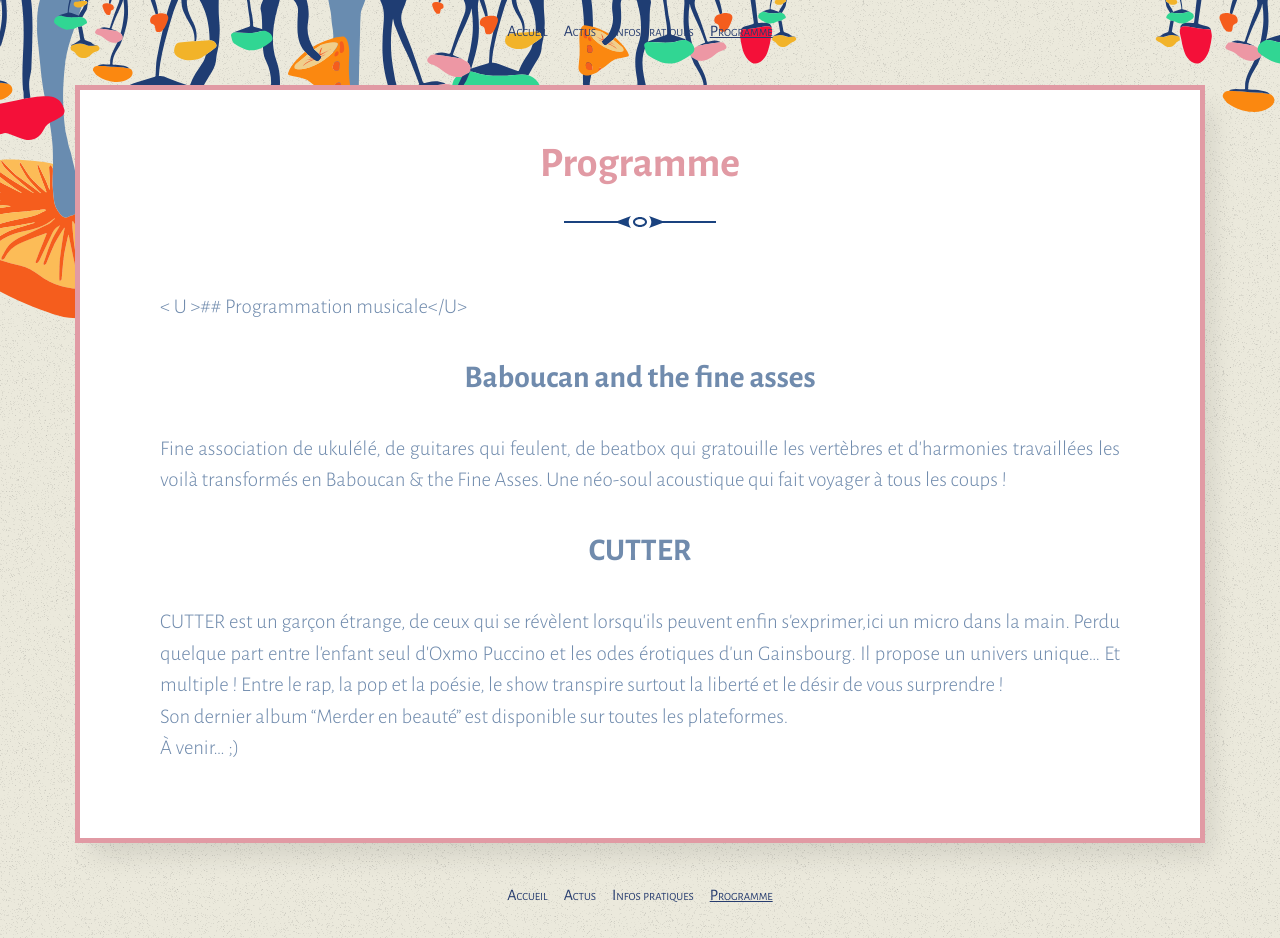
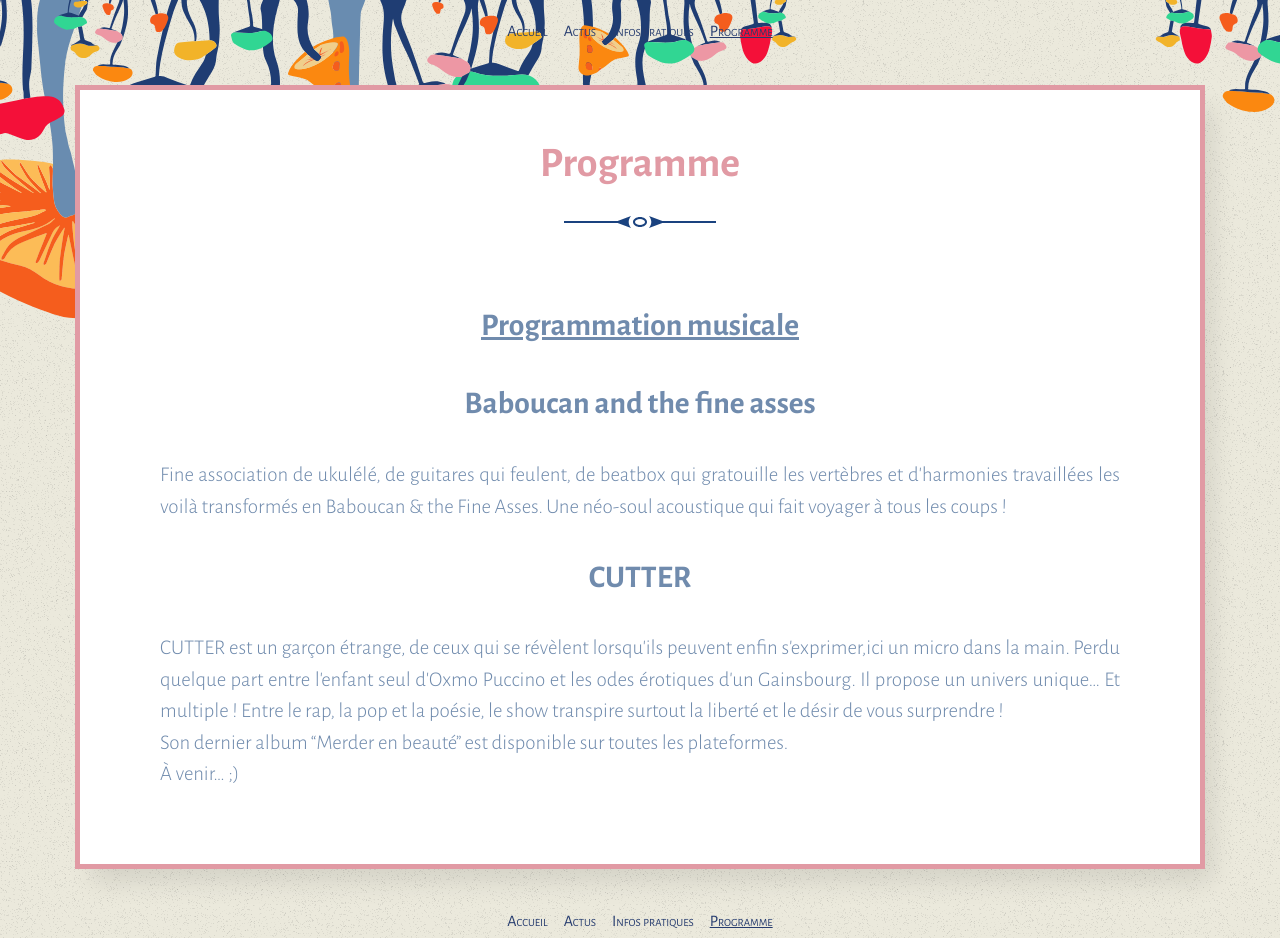
Before and after one commit to Herbes-Folles/Herbes-Folles.github.io, a Jekyll site: the page built from content/programme.md, in a window 1280 px wide. Built offline with Jekyll 4.4.1, drawn with Linux system fonts in a browser that asks for light colours.

```diff
--- a/content/programme.md
+++ b/content/programme.md
@@ -3,7 +3,7 @@ layout: post
 title: Programme
 ---
 
-< U >## Programmation musicale</U>
+## <U>Programmation musicale</U>
 
 ## Baboucan and the fine asses
 Fine association de ukulélé, de guitares qui feulent, de beatbox qui gratouille les vertèbres et d’harmonies travaillées les voilà transformés en Baboucan & the Fine Asses. Une néo-soul acoustique qui fait voyager à tous les coups !
```
